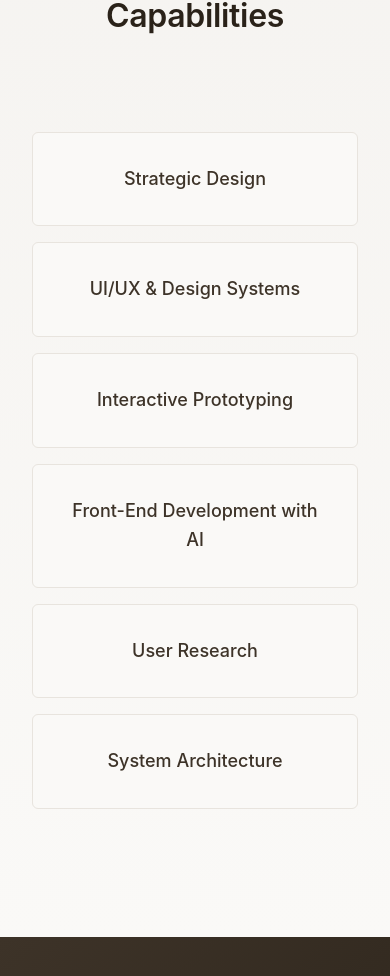
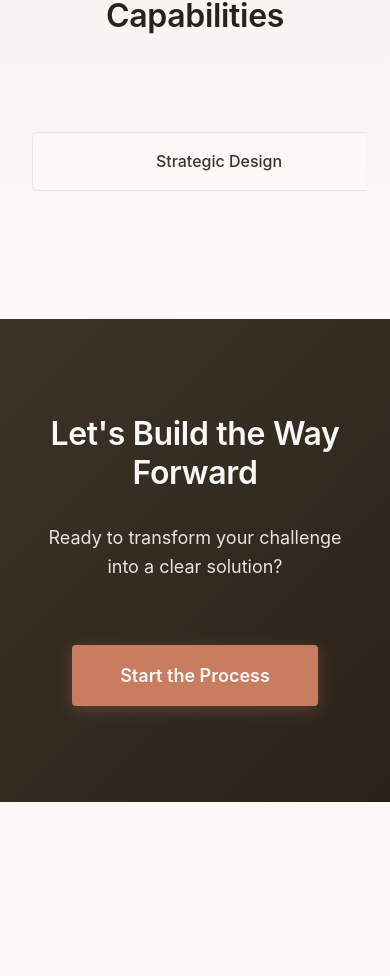
Before and after one commit to Mr-Hassan-Javaid/Hassan-Portfolio, a Next.js app: page / in a window 390 px wide. Shown: the part 5875-6851 px from the top of the page. After the commit the page ends 6677 px from the top, so only its background shows below. Built offline with nearby package versions, Linux system fonts and the light colour scheme.

Commit message:
Slider Edition

```diff
--- a/components/CapabilitiesSection.module.css
+++ b/components/CapabilitiesSection.module.css
@@ -18,15 +18,37 @@
   letter-spacing: -0.01em;
 }
 
-.capabilitiesGrid {
-  display: grid;
-  grid-template-columns: repeat(auto-fit, minmax(280px, 1fr));
-  gap: var(--spacing-md);
+.capabilitiesSlider {
+  position: relative;
   max-width: 1000px;
   margin: 0 auto;
+  overflow: hidden;
+  display: flex;
+  align-items: center;
+}
+
+.sliderContainer {
+  display: flex;
+  gap: var(--spacing-md);
+  overflow-x: auto;
+  scroll-snap-type: x mandatory;
+  scroll-behavior: smooth;
+  scroll-padding: var(--spacing-md);
+  padding: 0 var(--spacing-md);
+  margin: 0 calc(-1 * var(--spacing-md));
+  scrollbar-width: none;
+  -ms-overflow-style: none;
+  -webkit-overflow-scrolling: touch;
+  touch-action: pan-x;
+  scroll-snap-stop: always;
+}
+
+.sliderContainer::-webkit-scrollbar {
+  display: none;
 }
 
 .capability {
+  flex: 0 0 280px;
   padding: var(--spacing-lg);
   background-color: var(--color-earth-50);
   border: 1px solid var(--color-earth-200);
@@ -38,6 +60,7 @@
   transition: all var(--transition-base);
   position: relative;
   overflow: hidden;
+  scroll-snap-align: start;
 }
 
 .capability::before {
@@ -62,14 +85,89 @@
   left: 100%;
 }
 
+.navArrow {
+  position: absolute;
+  top: 50%;
+  transform: translateY(-50%);
+  background: var(--color-earth-50);
+  border: 1px solid var(--color-earth-200);
+  border-radius: 50%;
+  width: 40px;
+  height: 40px;
+  display: flex;
+  align-items: center;
+  justify-content: center;
+  font-size: 1.5rem;
+  font-weight: 600;
+  color: var(--color-earth-700);
+  cursor: pointer;
+  transition: all var(--transition-base);
+  z-index: 2;
+  opacity: 0;
+  animation: fadeInArrows 0.5s ease forwards;
+}
+
+.navArrow:not(:disabled):hover {
+  background: var(--color-terracotta);
+  border-color: var(--color-terracotta);
+  color: white;
+  transform: translateY(-50%) scale(1.1);
+}
+
+.navArrow:disabled {
+  opacity: 0.3;
+  cursor: not-allowed;
+}
+
+.navArrowLeft {
+  left: -20px;
+}
+
+.navArrowRight {
+  right: -20px;
+}
+
+@keyframes fadeInArrows {
+  from {
+    opacity: 0;
+  }
+  to {
+    opacity: 1;
+  }
+}
+
 @media (max-width: 768px) {
-  .capabilitiesGrid {
-    grid-template-columns: 1fr;
+  .capabilitiesSlider {
+    overflow: visible;
+  }
+
+  .sliderContainer {
     gap: var(--spacing-sm);
+    padding: 0 var(--spacing-sm);
+    margin: 0 calc(-1 * var(--spacing-sm));
   }
 
   .capability {
+    flex: 0 0 calc(100vw - 2 * var(--spacing-sm));
     padding: var(--spacing-md);
     font-size: 1.125rem;
+    min-width: 0; /* Prevent flex item from overflowing */
+  }
+
+  .navArrow {
+    display: none;
   }
 }
+
+@media (max-width: 480px) {
+  .capability {
+    flex: 0 0 calc(100vw - 1rem);
+    padding: var(--spacing-sm);
+    font-size: 1rem;
+  }
+
+  .sliderContainer {
+    padding: 0 0.5rem;
+    margin: 0 -0.5rem;
+  }
+}
--- a/components/CapabilitiesSection.tsx
+++ b/components/CapabilitiesSection.tsx
@@ -2,7 +2,7 @@
 
 import { motion } from 'framer-motion'
 import { useInView } from 'framer-motion'
-import { useRef } from 'react'
+import { useRef, useState, useEffect } from 'react'
 import styles from './CapabilitiesSection.module.css'
 
 const capabilities = [
@@ -16,7 +16,39 @@ const capabilities = [
 
 export default function CapabilitiesSection() {
   const ref = useRef(null)
+  const sliderRef = useRef<HTMLDivElement>(null)
   const isInView = useInView(ref, { once: true, margin: '-100px' })
+  const [canScrollLeft, setCanScrollLeft] = useState(false)
+  const [canScrollRight, setCanScrollRight] = useState(true)
+
+  const checkScrollButtons = () => {
+    if (!sliderRef.current) return
+
+    const { scrollLeft, scrollWidth, clientWidth } = sliderRef.current
+    setCanScrollLeft(scrollLeft > 0)
+    setCanScrollRight(scrollLeft < scrollWidth - clientWidth - 1)
+  }
+
+  const scrollLeft = () => {
+    if (!sliderRef.current) return
+    const cardWidth = 280 + 16 // card width + gap
+    sliderRef.current.scrollBy({ left: -cardWidth, behavior: 'smooth' })
+  }
+
+  const scrollRight = () => {
+    if (!sliderRef.current) return
+    const cardWidth = 280 + 16 // card width + gap
+    sliderRef.current.scrollBy({ left: cardWidth, behavior: 'smooth' })
+  }
+
+  useEffect(() => {
+    const slider = sliderRef.current
+    if (slider) {
+      slider.addEventListener('scroll', checkScrollButtons)
+      checkScrollButtons()
+      return () => slider.removeEventListener('scroll', checkScrollButtons)
+    }
+  }, [])
 
   return (
     <section ref={ref} className={styles.section}>
@@ -34,8 +66,17 @@ export default function CapabilitiesSection() {
           initial={{ opacity: 0 }}
           animate={isInView ? { opacity: 1 } : { opacity: 0 }}
           transition={{ duration: 0.8, delay: 0.2 }}
-          className={styles.capabilitiesGrid}
+          className={styles.capabilitiesSlider}
         >
+          <button
+            onClick={scrollLeft}
+            disabled={!canScrollLeft}
+            className={`${styles.navArrow} ${styles.navArrowLeft}`}
+            aria-label="Scroll left"
+          >
+            ‹
+          </button>
+          <div ref={sliderRef} className={styles.sliderContainer}>
             {capabilities.map((capability, index) => (
               <motion.div
                 key={capability}
@@ -47,6 +88,15 @@ export default function CapabilitiesSection() {
                 {capability}
               </motion.div>
             ))}
+          </div>
+          <button
+            onClick={scrollRight}
+            disabled={!canScrollRight}
+            className={`${styles.navArrow} ${styles.navArrowRight}`}
+            aria-label="Scroll right"
+          >
+            ›
+          </button>
         </motion.div>
       </div>
     </section>
```
Lines whose indentation alone changed are shown as unchanged.
